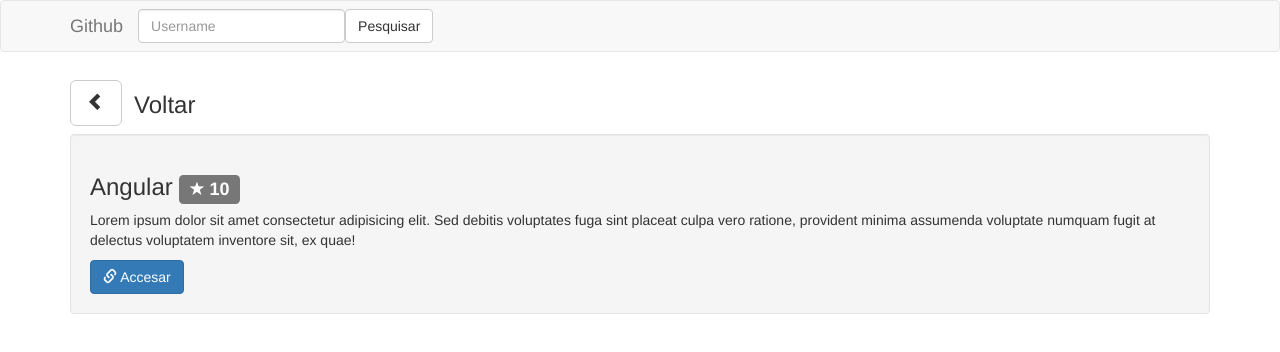
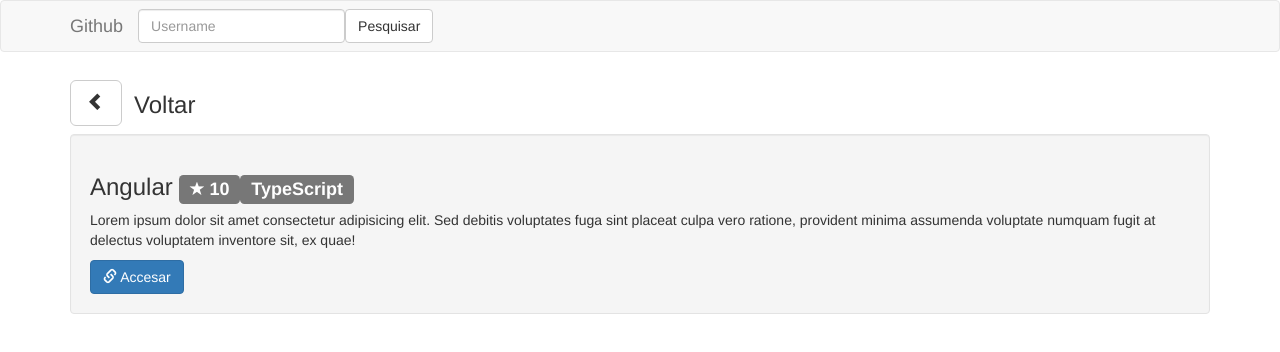
Before and after one commit to gabrielpapke/angular-github, an Angular app: page /repos/detail/1 in a window 1280 px wide. Shown: the top 352 px of the page. Built offline with nearby package versions, Linux system fonts and the light colour scheme.

Commit message:
Ajustes nos templates dos components

```diff
--- a/src/app/repos/repo-detail/repo-detail.component.html
+++ b/src/app/repos/repo-detail/repo-detail.component.html
@@ -11,7 +11,10 @@
 
 
 <div class="well well-xs">
-    <h3>Angular <span class="label label-default"><small class="glyphicon glyphicon-star star-label"></small> 10</span></h3>
+    <h3>Angular
+      <span class="label label-default"><span class="glyphicon glyphicon-star star-label"></span> 10</span>
+      <span class="label label-default">TypeScript</span>
+    </h3>
     <p>Lorem ipsum dolor sit amet consectetur adipisicing elit. Sed debitis voluptates fuga sint placeat culpa vero ratione, provident minima assumenda voluptate numquam fugit at delectus voluptatem inventore sit, ex quae!</p>
 
     <a class="btn btn-primary" href="https://github.com/gabrielpapke/angular" target="_blank">
--- a/src/app/repos/repos.component.css
+++ b/src/app/repos/repos.component.css
@@ -0,0 +1,3 @@
+.list-group-item:hover {
+    background-color: rgba(0,0,0,0.12)
+}
--- a/src/app/repos/repos.component.html
+++ b/src/app/repos/repos.component.html
@@ -17,7 +17,7 @@
     <h2>
       Repositórios
       <!-- <span class="small"><a href="#" class="glyphicon glyphicon-sort-by-attributes"></a></span> -->
-      <span class="small"><a href="#" class="glyphicon glyphicon-sort-by-attributes-alt"></a></span>
+      <span class="pull-right small"><a href="#" class="btn btn-info"><span class="glyphicon glyphicon-sort-by-attributes-alt"></span></a></span>
     </h2>
     <div class="list-group">
       <a [routerLink]="['/repos/detail/', 'angular']" class="list-group-item clearfix">
```
